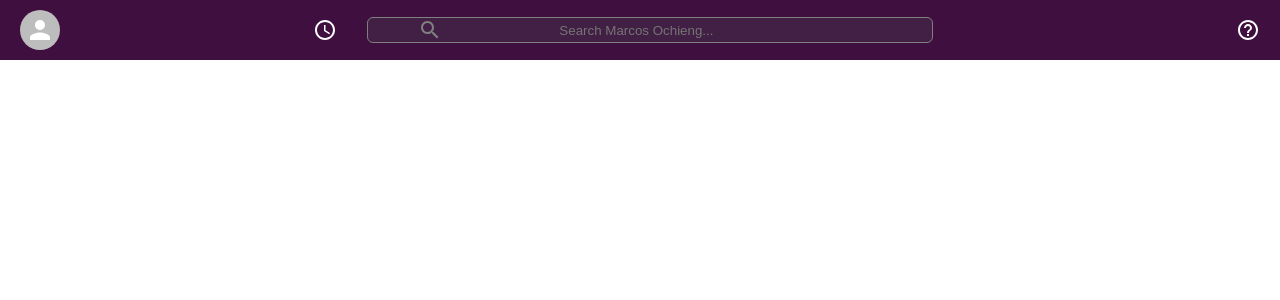
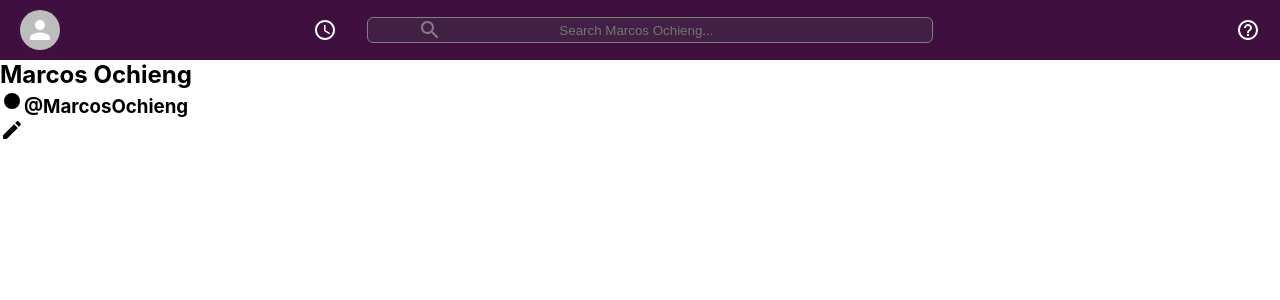
Before and after one commit to Marcos8060/Slack-clone, a React (Create React App) app: page / in a window 1280 px wide. Shown: the top 300 px of the page. Built offline with nearby package versions, Linux system fonts and the light colour scheme; the HTML template or start-up script is replaced by a standard one.

Commit message:
created the sidebar component

```diff
--- a/src/App.js
+++ b/src/App.js
@@ -1,10 +1,14 @@
 import './App.css';
 import Header from './Header';
+import Sidebar from './Sidebar';
 
 function App() {
   return (
     <div className="app">
       <Header />
+      <div className="app_body">
+        <Sidebar />
+      </div>
     </div>
   );
 }
--- /dev/null
+++ b/src/Sidebar.js
@@ -0,0 +1,23 @@
+import React from 'react'
+import './Sidebar.css'
+import FiberManualRecordIcon from '@mui/icons-material/FiberManualRecord';
+import CreateIcon from '@mui/icons-material/Create';
+
+function Sidebar() {
+    return (
+        <div className='sidebar'>
+            <div className="sidebar_header">
+                <div className="sidebar_info">
+                    <h2>Marcos Ochieng</h2>
+                    <h3>
+                        <FiberManualRecordIcon />
+                        @MarcosOchieng
+                    </h3>
+                </div>
+                <CreateIcon />
+            </div>
+        </div>
+    )
+}
+
+export default Sidebar
```
Also changed, not shown: src/Sidebar.css (added).
